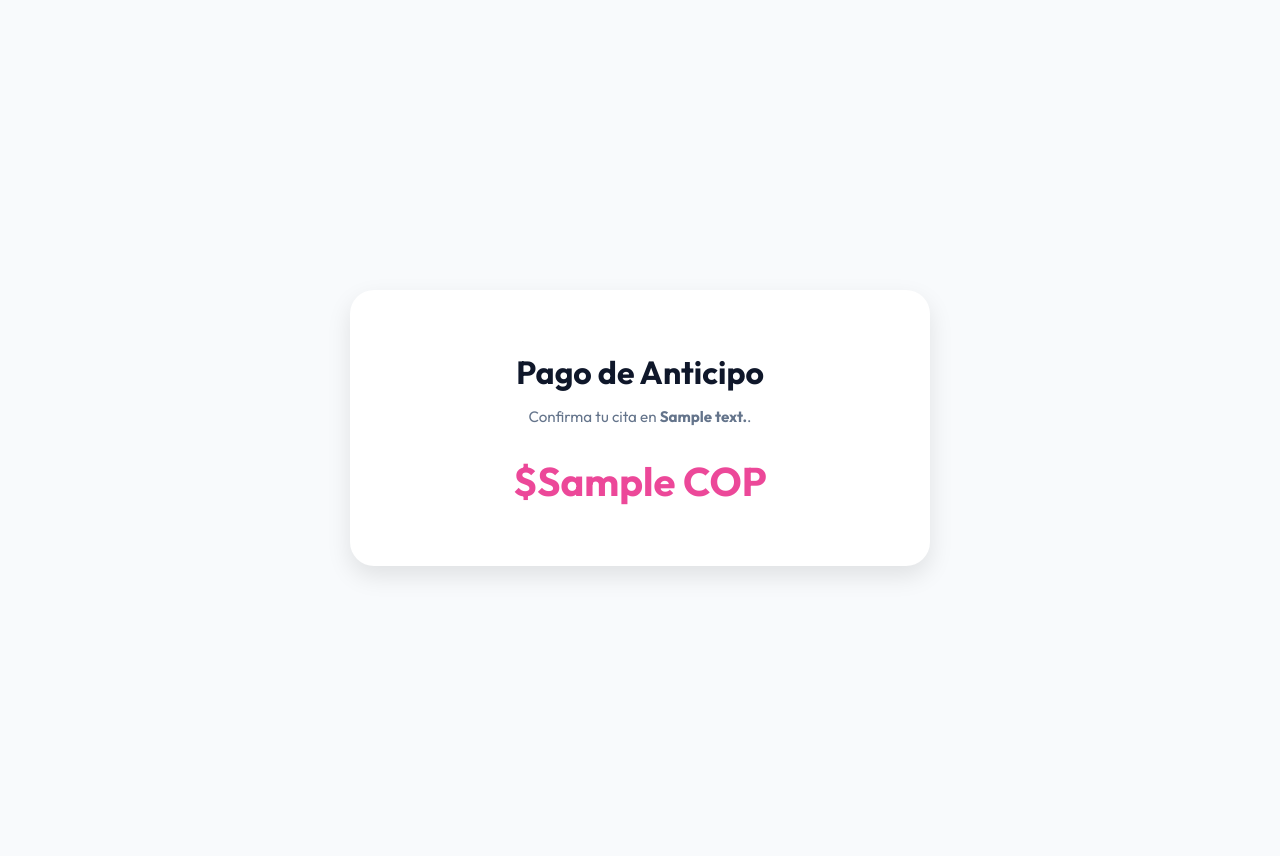
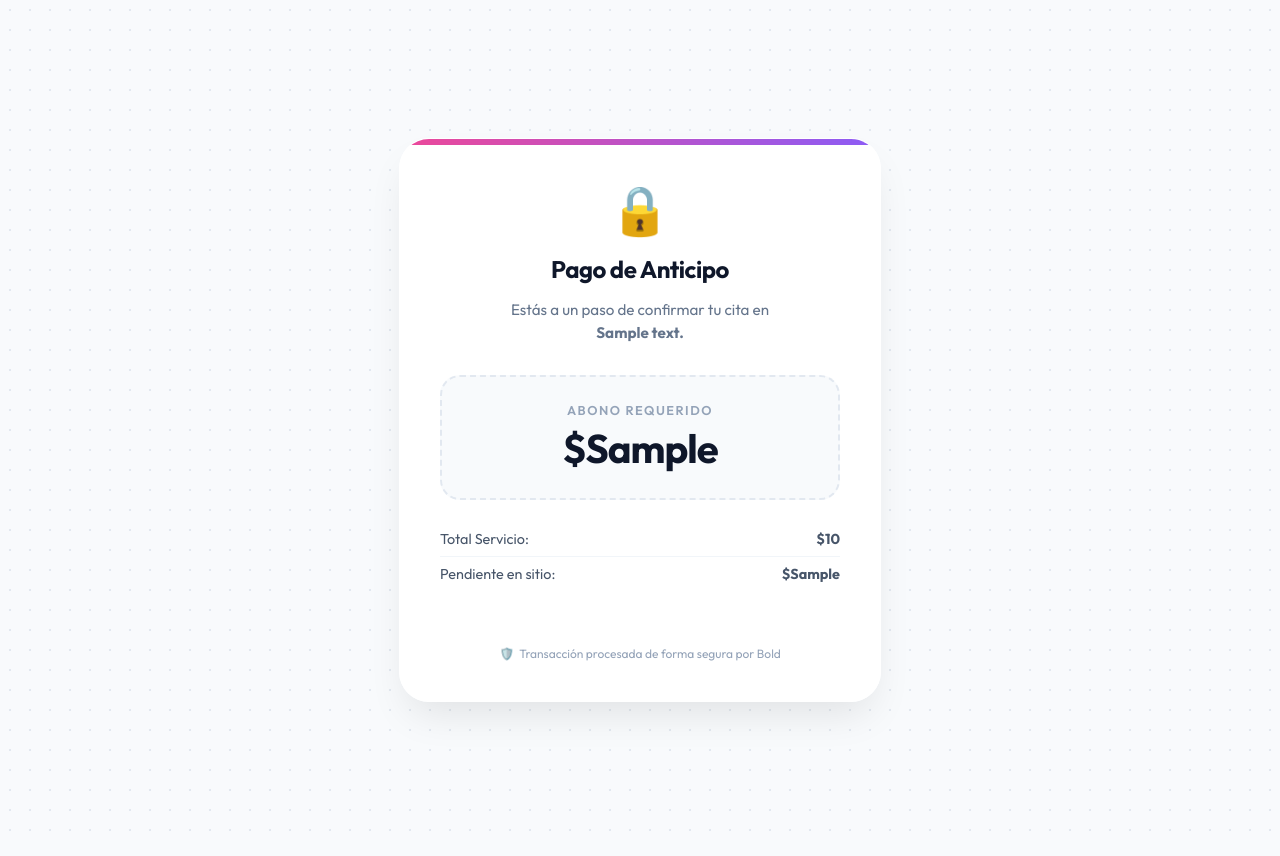
Before and after one commit to juanpablosierraorjuela-bit/CitasPeluqueria-Backend, a Django app: template salon/templates/salon/pago_bold.html in a window 1280 px wide. After the commit the page ends 831 px from the top, so only its background shows below. Run offline with Django 3.2, Linux system fonts and the light colour scheme; the template is opened without the code that fills it: most values are stand-ins (such as "Sample title", 1, 10 or a date in 2020); some libraries are stand-ins or nearby versions.

Commit message:
Update pago_bold.html

```diff
--- a/salon/templates/salon/pago_bold.html
+++ b/salon/templates/salon/pago_bold.html
@@ -3,21 +3,170 @@
 <head>
     <meta charset="UTF-8">
     <meta name="viewport" content="width=device-width, initial-scale=1.0">
-    <title>Pago Anticipo</title>
-    <link href="https://fonts.googleapis.com/css2?family=Outfit:wght@300;400;500;700&display=swap" rel="stylesheet">
+    <title>Pago Seguro | {{ peluqueria.nombre_visible }}</title>
+    <link href="https://fonts.googleapis.com/css2?family=Outfit:wght@300;400;500;600;700&display=swap" rel="stylesheet">
     <style>
-        body { font-family: 'Outfit', sans-serif; background: #f8fafc; display: flex; justify-content: center; align-items: center; min-height: 100vh; padding: 20px; }
-        .card { background: white; padding: 40px; border-radius: 24px; box-shadow: 0 10px 25px rgba(0,0,0,0.1); max-width: 500px; width: 100%; text-align: center; }
-        h1 { color: #0f172a; margin-bottom: 10px; }
-        .monto { font-size: 2.5rem; font-weight: 700; color: #ec4899; margin: 20px 0; }
-        .info { color: #64748b; margin-bottom: 30px; font-size: 0.95rem; }
+        :root {
+            --primary: #0f172a;
+            --accent: #ec4899;
+            --bg: #f8fafc;
+        }
+
+        body {
+            font-family: 'Outfit', sans-serif;
+            background-color: var(--bg);
+            background-image: radial-gradient(#e2e8f0 1px, transparent 1px);
+            background-size: 20px 20px;
+            display: flex;
+            justify-content: center;
+            align-items: center;
+            min-height: 100vh;
+            padding: 20px;
+            margin: 0;
+            color: var(--primary);
+        }
+
+        .payment-card {
+            background: rgba(255, 255, 255, 0.95);
+            backdrop-filter: blur(10px);
+            padding: 40px;
+            border-radius: 30px;
+            box-shadow: 0 20px 40px -10px rgba(0,0,0,0.1);
+            max-width: 400px;
+            width: 100%;
+            text-align: center;
+            border: 1px solid white;
+            position: relative;
+            overflow: hidden;
+        }
+
+        /* Barra decorativa superior */
+        .payment-card::before {
+            content: '';
+            position: absolute;
+            top: 0; left: 0; right: 0;
+            height: 6px;
+            background: linear-gradient(90deg, #ec4899, #8b5cf6);
+        }
+
+        .header-icon {
+            font-size: 3rem;
+            margin-bottom: 15px;
+            display: block;
+        }
+
+        h1 {
+            font-size: 1.5rem;
+            font-weight: 700;
+            margin: 0 0 10px 0;
+            letter-spacing: -0.5px;
+        }
+
+        .subtitle {
+            color: #64748b;
+            font-size: 0.95rem;
+            margin-bottom: 30px;
+            line-height: 1.5;
+        }
+
+        .amount-box {
+            background: #f8fafc;
+            border: 2px dashed #e2e8f0;
+            border-radius: 20px;
+            padding: 25px;
+            margin-bottom: 30px;
+        }
+
+        .amount-label {
+            display: block;
+            font-size: 0.8rem;
+            text-transform: uppercase;
+            letter-spacing: 1.5px;
+            color: #94a3b8;
+            font-weight: 600;
+            margin-bottom: 5px;
+        }
+
+        .amount-value {
+            font-size: 2.5rem;
+            font-weight: 700;
+            color: var(--primary);
+            letter-spacing: -1px;
+        }
+
+        .details {
+            text-align: left;
+            margin-bottom: 30px;
+            font-size: 0.9rem;
+            color: #475569;
+        }
+
+        .detail-row {
+            display: flex;
+            justify-content: space-between;
+            margin-bottom: 8px;
+            padding-bottom: 8px;
+            border-bottom: 1px solid #f1f5f9;
+        }
+        .detail-row:last-child {
+            border-bottom: none;
+        }
+
+        /* --- CENTRADO DEL BOTÓN BOLD --- */
+        .bold-container {
+            display: flex;
+            justify-content: center; /* Centra horizontalmente */
+            align-items: center;
+            width: 100%;
+            margin-top: 20px;
+        }
+
+        /* Asegura que el formulario no ocupe todo el ancho si no es necesario */
+        form {
+            width: 100%;
+            display: flex;
+            justify-content: center;
+        }
+
+        .secure-badge {
+            margin-top: 25px;
+            font-size: 0.75rem;
+            color: #94a3b8;
+            display: flex;
+            align-items: center;
+            justify-content: center;
+            gap: 5px;
+        }
     </style>
 </head>
 <body>
-    <div class="card">
+
+    <div class="payment-card">
+        <span class="header-icon">🔒</span>
         <h1>Pago de Anticipo</h1>
-        <p class="info">Confirma tu cita en <strong>{{ peluqueria.nombre_visible }}</strong>.</p>
-        <div class="monto">${{ monto_anticipo }} COP</div>
+        <p class="subtitle">
+            Estás a un paso de confirmar tu cita en <br>
+            <strong>{{ peluqueria.nombre_visible }}</strong>
+        </p>
+
+        <div class="amount-box">
+            <span class="amount-label">Abono Requerido</span>
+            <div class="amount-value">${{ monto_anticipo }}</div>
+        </div>
+
+        <div class="details">
+            <div class="detail-row">
+                <span>Total Servicio:</span>
+                <strong>${{ cita.precio_total }}</strong>
+            </div>
+            <div class="detail-row">
+                <span>Pendiente en sitio:</span>
+                <strong>${{ cita.precio_total|add:"-"|add:monto_anticipo }}</strong>
+            </div>
+        </div>
+
+        <!-- CONTENEDOR CENTRADO PARA BOLD -->
+        <div class="bold-container">
             <form>
                 <script
                   src="https://checkout.bold.co/library/boldPaymentButton.js"
@@ -32,5 +181,11 @@
                 </script>
             </form>
         </div>
+
+        <div class="secure-badge">
+            <span>🛡️</span> Transacción procesada de forma segura por Bold
+        </div>
+    </div>
+
 </body>
 </html>
```
Lines whose indentation alone changed are shown as unchanged.
